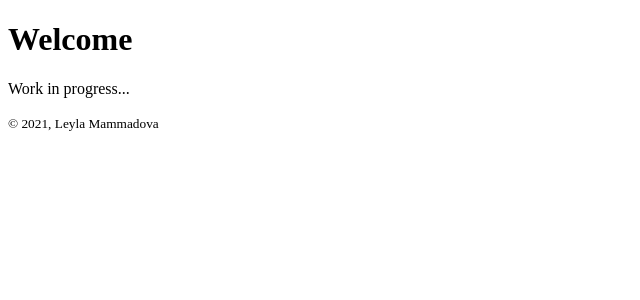
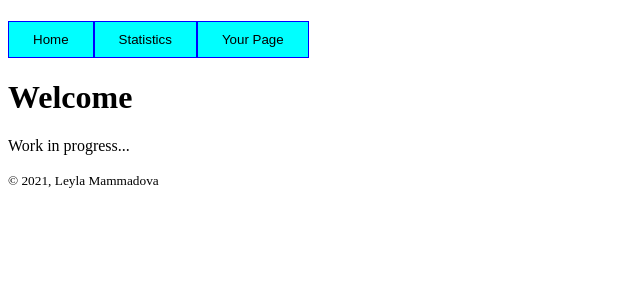
Before and after one commit to itudb2139/itudb2139, a Flask app: page / in a window 1280 px wide. Shown: the top 300 px of the page, without its empty margins (0-640 px from the left). Run offline with Flask 2, Linux system fonts and the light colour scheme.

Commit message:
Added navigation

```diff
--- a/static/main.css
+++ b/static/main.css
@@ -0,0 +1,8 @@
+.button_group button{
+    background-color: aqua;
+    border: 1px solid blue;
+    color: black;
+    padding: 10px 24px;
+    cursor: pointer;
+    float: left;
+}
--- a/templates/layout.html
+++ b/templates/layout.html
@@ -6,6 +6,18 @@
         <link rel="stylesheet" href="/static/main.css"/>
       </head>
       <body>
+        <h1><div class = "button_group" style = "width: 100%">
+            <form method = "get" action = "/">
+                <button type = "submit">Home</button>
+            </form>
+            <form method = "get" action = "/statistics">
+                <button type = "submit">Statistics</button>
+            </form>
+            <form method = "get" action = "/your-page">
+                <button type = "submit">Your Page</button>
+            </form>
+        </div>
+        </h1><br><br>
         {% block content %}{% endblock %}
 
         <footer>
```
